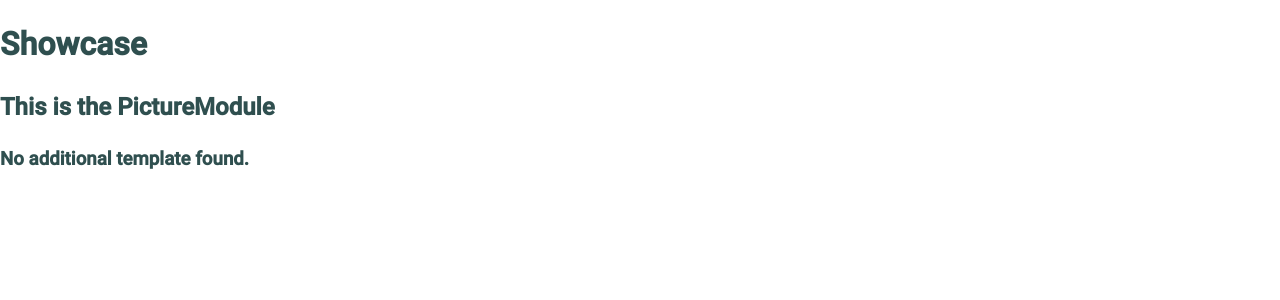
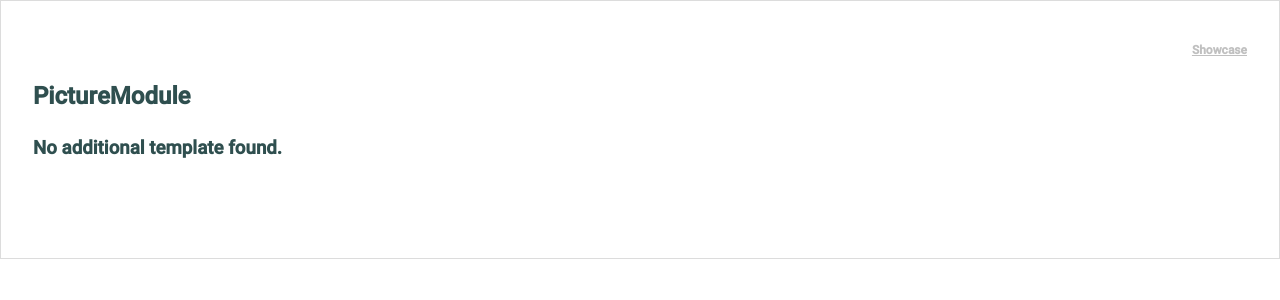
Before and after one commit to aclarke211/vue-tools, a Vue app: page /module/PictureModule in a window 1280 px wide. Shown: the top 300 px of the page. Built offline with nearby package versions, Linux system fonts and the light colour scheme.

Commit message:
Styling for text and container when showcasing a module.

```diff
--- a/src/views/Showcase.vue
+++ b/src/views/Showcase.vue
@@ -1,11 +1,15 @@
 <template>
   <div :class="[className, config.className]">
      <h1 :class="`${className}__title`">{{ titleText }}</h1>
-     <h2>This is the {{ routeName }}</h2>
+     <h2
+      :class="`${className}__name`">
+      {{ routeName }}
+    </h2>
 
      <div
       v-for="(additionalTemplate, addTempKey) in additionalTemplates"
       :key="addTempKey"
+      class="additional-template"
       v-html="additionalTemplate" />
 
      <component
@@ -18,15 +22,11 @@
 <script>
 import config from '../../config/default.json';
 
+
 export default {
   name: 'Showcase',
 
   props: {
-    className: {
-      type: String,
-      default: 'showcase',
-    },
-
     titleText: {
       type: String,
       default: 'Showcase',
@@ -55,6 +55,7 @@ export default {
 
   data: () => ({
     config,
+    className: 'showcase',
   }),
 
   computed: {
@@ -80,13 +81,20 @@ export default {
 </script>
 
 <style lang="scss">
-  .module-showcase {
-    border: solid seagreen;
+  .showcase {
+    border: 1px solid gainsboro;
+    margin: 0;
+    padding: 2rem;
 
     &__title {
-      font-size: 2.25rem;
-      color: blue;
+      font-size: .75rem;
+      color: silver;
       text-decoration: underline;
+      text-align: right;
+    }
+
+    .additional-template {
+      margin: 0 0 4rem;
     }
   }
 </style>
```
